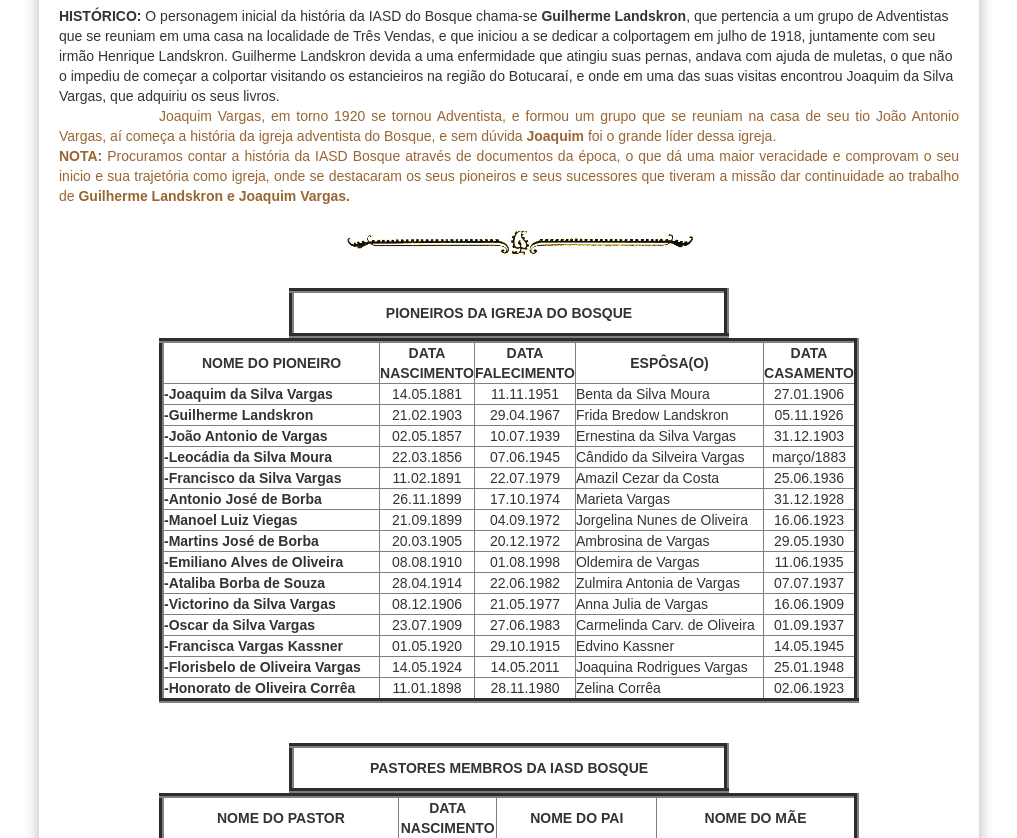
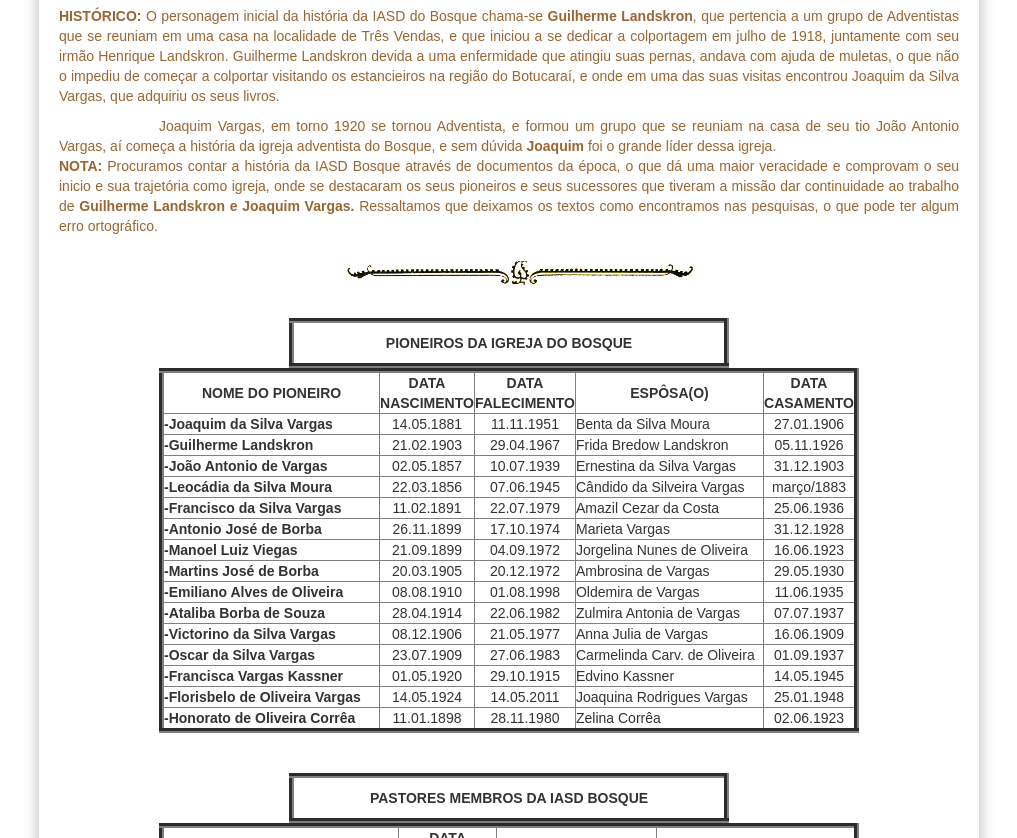
Before and after one commit to claudiovargas1955/claudiovargas1955.github.io, a Jekyll site: the page built from _pages/história-da-iasd-bosque.html, in a window 1280 px wide and 900 px high, scrolled down 928 px, cut to the strip 62-900 px from the top of the window. Shown: the whole strip, without its empty margins (131-1148 px from the left). Built offline with Jekyll 4.4.1, drawn with Linux system fonts in a browser that asks for light colours; some web fonts are replaced.

Commit message:
Update história-da-iasd-bosque.html

```diff
--- a/_pages/história-da-iasd-bosque.html
+++ b/_pages/história-da-iasd-bosque.html
@@ -161,14 +161,15 @@
 <figcaption>
 <h3>Inauguração Igreja Adventista do Bosque<br>1937<br><br><br><br><br><br><br><br><br>
 Francisco e seu irmão<br>Joaquim</h3></figcaption></figure><br>
-<b>HISTÓRICO: </b>O personagem inicial da história da IASD do Bosque chama-se <b>Guilherme Landskron</b>, que pertencia a um grupo de Adventistas que se reuniam em uma casa na
+<p><b>HISTÓRICO: </b>O personagem inicial da história da IASD do Bosque chama-se <b>Guilherme Landskron</b>, que pertencia a um grupo de Adventistas que se reuniam em uma casa na
 localidade de Três Vendas, e que iniciou a se dedicar a colportagem em julho de 1918, juntamente com seu irmão Henrique Landskron. Guilherme Landskron devida a uma enfermidade
 que atingiu suas pernas, andava com ajuda de muletas, o que não o impediu de começar a colportar visitando os estancieiros na região do Botucaraí, e onde em uma das suas visitas
 encontrou Joaquim da Silva Vargas, que adquiriu os seus livros.<br>
 <p style="text-indent:100px";/>Joaquim Vargas, em torno 1920 se tornou Adventista, e formou um grupo que se reuniam na casa de seu tio João Antonio Vargas, aí começa a história da igreja adventista do Bosque,
 e sem dúvida <b>Joaquim</b> foi o grande líder dessa igreja.<br>
 <b>NOTA:</b> Procuramos contar a história da IASD Bosque através de documentos da época, o que dá uma maior veracidade e comprovam o seu inicio e sua trajetória como igreja,
-onde se destacaram os seus pioneiros e seus sucessores que tiveram a missão dar continuidade ao trabalho de <b>Guilherme Landskron e Joaquim Vargas.</b> <br>
+onde se destacaram os seus pioneiros e seus sucessores que tiveram a missão dar continuidade ao trabalho de <b>Guilherme Landskron e Joaquim Vargas.</b> Ressaltamos que deixamos
+os textos como encontramos nas pesquisas, o que pode ter algum erro ortográfico.<br>
 
 <img class="dir3" style="float:center"; src="/images/Separador2.jpg" class="img-responsive" width="400px" title="";/><br>
 
```
